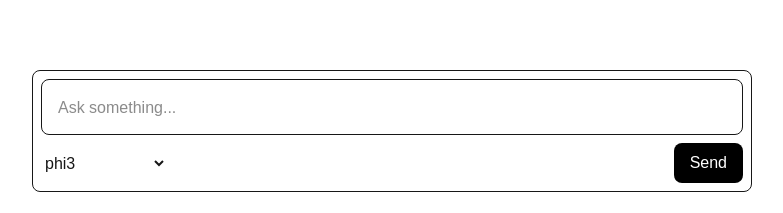
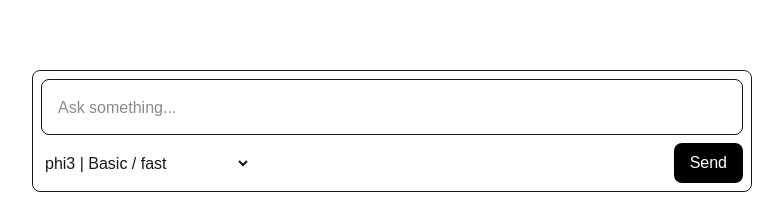
Before and after one commit to briansegs/personal-chat, a Next.js app: page / in a window 1280 px wide. Shown: the part 584-797 px from the top of the page, without its empty margins (248-1031 px from the left). Built offline with nearby package versions, Linux system fonts and the light colour scheme.

Commit message:
refactor: Extract input container

```diff
--- a/src/app/page.tsx
+++ b/src/app/page.tsx
@@ -3,19 +3,13 @@
 import { useState, useEffect, useRef } from "react";
 import { Header } from "@/components/Header";
 import { ClearChatButton } from "@/components/ClearChatButton";
-import { Message } from "./types";
+import { Message, Model } from "./types";
 import { MessagesContainer } from "@/components/MessagesContainer";
+import { InputContainer } from "@/components/InputContainer";
+import { isModel } from "@/util/isModel";
 
-type Model = "phi3" | "llama3.1" | "qwen2.5-coder";
-
-const validModels: Model[] = ["phi3", "llama3.1", "qwen2.5-coder"];
-
-function isModel(value: string): value is Model {
-  return validModels.includes(value as Model);
-}
-
-const STORAGE_KEY = "local-chat-messages";
-const MODEL = "local-chat-model";
+const MESSAGES_KEY = "local-chat-messages";
+const MODEL_KEY = "local-chat-model";
 
 export default function Home() {
   const [input, setInput] = useState("");
@@ -25,7 +19,7 @@ export default function Home() {
       return "phi3";
     }
 
-    const saved = localStorage.getItem(MODEL);
+    const saved = localStorage.getItem(MODEL_KEY);
 
     return saved && isModel(saved) ? saved : "phi3";
   });
@@ -34,7 +28,7 @@ export default function Home() {
       return [];
     }
 
-    const saved = localStorage.getItem(STORAGE_KEY);
+    const saved = localStorage.getItem(MESSAGES_KEY);
 
     return saved ? JSON.parse(saved) : [];
   });
@@ -57,7 +51,7 @@ export default function Home() {
   }, [input]);
 
   useEffect(() => {
-    localStorage.setItem(MODEL, model);
+    localStorage.setItem(MODEL_KEY, model);
   }, [model]);
 
   useEffect(() => {
@@ -68,7 +62,7 @@ export default function Home() {
       return true;
     });
 
-    localStorage.setItem(STORAGE_KEY, JSON.stringify(filtered));
+    localStorage.setItem(MESSAGES_KEY, JSON.stringify(filtered));
   }, [messages]);
 
   async function sendMessage() {
@@ -157,8 +151,15 @@ export default function Home() {
     setMessages([]);
     setModel("phi3");
 
-    localStorage.removeItem(STORAGE_KEY);
-    localStorage.removeItem(MODEL);
+    localStorage.removeItem(MESSAGES_KEY);
+    localStorage.removeItem(MODEL_KEY);
+  }
+
+  function triggerSendMessage(e: React.KeyboardEvent) {
+    if (e.key === "Enter" && !e.shiftKey && !loading) {
+      e.preventDefault();
+      sendMessage();
+    }
   }
 
   return (
@@ -169,53 +170,14 @@ export default function Home() {
 
       <MessagesContainer messages={messages} />
 
-      <form
-        onSubmit={(e) => handleSubmit(e)}
-        className="flex flex-col gap-2 border rounded-lg p-2"
-      >
-        <textarea
-          ref={textareaRef}
-          value={input}
-          onChange={(e) => setInput(e.target.value)}
-          onKeyDown={(e) => {
-            if (e.key === "Enter" && !e.shiftKey && !loading) {
-              e.preventDefault();
-              sendMessage();
-            }
-          }}
-          className="w-full border p-4 rounded-lg resize-none"
-          rows={1}
-          placeholder="Ask something..."
-        />
-
-        <div className="flex items-center justify-between">
-          <select
-            name="model"
-            id="model-select"
-            value={model}
-            className="cursor-pointer"
-            onChange={(e) => {
-              const value = e.target.value;
-
-              if (isModel(value)) {
-                setModel(value);
-              }
-            }}
-          >
-            <option value="phi3">phi3</option>
-            <option value="llama3.1">llama3.1</option>
-            <option value="qwen2.5-coder">qwen2.5-coder</option>
-          </select>
-
-          <button
-            type="submit"
-            className="bg-black text-white px-4 py-2 rounded-lg cursor-pointer hover:bg-slate-800"
-            disabled={loading}
-          >
-            {loading ? "Thinking..." : "Send"}
-          </button>
-        </div>
-      </form>
+      <InputContainer
+        handleSubmit={handleSubmit}
+        textareaRef={textareaRef}
+        input={input}
+        setInput={setInput}
+        loading={loading}
+        triggerSendMessage={triggerSendMessage}
+      />
     </main>
   );
 }
--- a/src/app/types.ts
+++ b/src/app/types.ts
@@ -2,3 +2,5 @@ export type Message = {
   role: "user" | "assistant";
   content: string;
 };
+
+export type Model = "phi3" | "llama3.1" | "qwen2.5-coder";
--- /dev/null
+++ b/src/components/InputContainer.tsx
@@ -0,0 +1,49 @@
+import { Model } from "@/app/types";
+import React, { Dispatch, RefObject, SetStateAction } from "react";
+import { MessageSubmitButton } from "./MessageSubmitButton";
+import { ModelSelect } from "./ModelSelect";
+
+type InputContainerProps = {
+  handleSubmit: (e: React.SubmitEvent<HTMLFormElement>) => void;
+  input: string;
+  setInput: Dispatch<SetStateAction<string>>;
+  loading: boolean;
+  triggerSendMessage: (e: React.KeyboardEvent) => void;
+  textareaRef: RefObject<HTMLTextAreaElement | null>;
+  model: Model;
+  setModel: Dispatch<SetStateAction<Model>>;
+};
+
+export function InputContainer({
+  handleSubmit,
+  textareaRef,
+  input,
+  setInput,
+  loading,
+  triggerSendMessage,
+  model,
+  setModel,
+}: InputContainerProps) {
+  return (
+    <form
+      onSubmit={(e) => handleSubmit(e)}
+      className="flex flex-col gap-2 border rounded-lg p-2"
+    >
+      <textarea
+        ref={textareaRef}
+        value={input}
+        onChange={(e) => setInput(e.target.value)}
+        onKeyDown={(e) => triggerSendMessage(e)}
+        className="w-full border p-4 rounded-lg resize-none"
+        rows={1}
+        placeholder="Ask something..."
+      />
+
+      <div className="flex items-center justify-between">
+        <ModelSelect model={model} setModel={setModel} />
+
+        <MessageSubmitButton loading={loading} />
+      </div>
+    </form>
+  );
+}
--- /dev/null
+++ b/src/components/MessageSubmitButton.tsx
@@ -0,0 +1,15 @@
+type MessageSubmitButtonProps = {
+  loading: boolean;
+};
+
+export function MessageSubmitButton({ loading }: MessageSubmitButtonProps) {
+  return (
+    <button
+      type="submit"
+      className="bg-black text-white px-4 py-2 rounded-lg cursor-pointer hover:bg-slate-800"
+      disabled={loading}
+    >
+      {loading ? "Thinking..." : "Send"}
+    </button>
+  );
+}
--- /dev/null
+++ b/src/components/ModelSelect.tsx
@@ -0,0 +1,47 @@
+import { Model } from "@/app/types";
+import { isModel } from "@/util/isModel";
+import { Dispatch, SetStateAction } from "react";
+
+type ModelSelectProps = {
+  model: Model;
+  setModel: Dispatch<SetStateAction<Model>>;
+};
+
+const modelOptions = [
+  {
+    value: "phi3",
+    name: "phi3 | Basic / fast",
+  },
+  {
+    value: "llama3.1",
+    name: "llama3.1 | Smarter / slower",
+  },
+  {
+    value: "qwen2.5-coder",
+    name: "qwen2.5-coder | Coding",
+  },
+];
+
+export function ModelSelect({ setModel, model }: ModelSelectProps) {
+  return (
+    <select
+      name="model"
+      id="model-select"
+      value={model}
+      className="cursor-pointer"
+      onChange={(e) => {
+        const value = e.target.value;
+
+        if (isModel(value)) {
+          setModel(value);
+        }
+      }}
+    >
+      {modelOptions.map(({ value, name }) => (
+        <option key={value} value={value}>
+          {name}
+        </option>
+      ))}
+    </select>
+  );
+}
--- /dev/null
+++ b/src/util/isModel.ts
@@ -0,0 +1,7 @@
+import { Model } from "@/app/types";
+
+const validModels: Model[] = ["phi3", "llama3.1", "qwen2.5-coder"];
+
+export function isModel(value: string): value is Model {
+  return validModels.includes(value as Model);
+}
```
